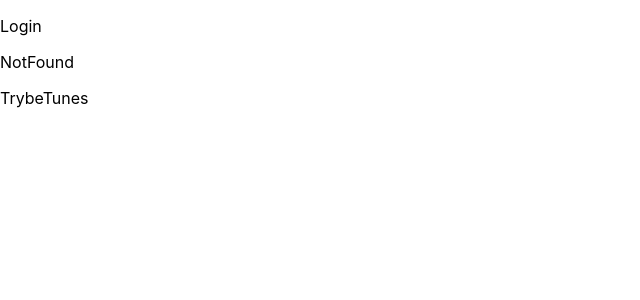
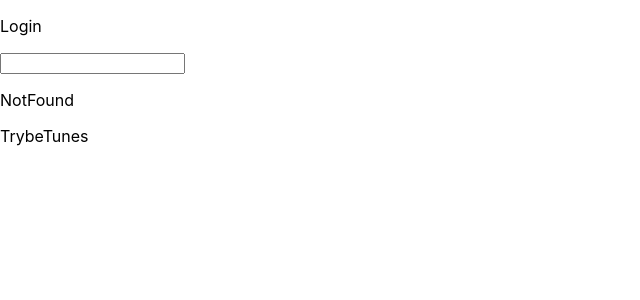
Before and after one commit to bearibeiroa/TrybeTunes, a React (Create React App) app: page / in a window 1280 px wide. Shown: the top 300 px of the page, without its empty margins (0-640 px from the left). Built offline with nearby package versions, Linux system fonts and the light colour scheme.

Commit message:
Componetização das rotas

```diff
--- a/src/App.js
+++ b/src/App.js
@@ -1,26 +1,11 @@
 import React from 'react';
-import { BrowserRouter, Route } from 'react-router-dom';
-import Login from './pages/Login';
-import Search from './pages/Search';
-import Album from './pages/Album';
-import Favorites from './pages/Favorites';
-import Profile from './pages/Profile';
-import ProfileEdit from './pages/ProfileEdit';
-import NotFound from './pages/NotFound';
+import Routers from './components/Routers';
 
 class App extends React.Component {
   render() {
     return (
       <div>
-        <BrowserRouter>
-          <Route exact path="/" component={ Login } />
-          <Route path="/search" component={ Search } />
-          <Route path="/album/:id" component={ Album } />
-          <Route path="/favorites" component={ Favorites } />
-          <Route path="/profile" component={ Profile } />
-          <Route path="/profile/edit" component={ ProfileEdit } />
-          <Route path="*" component={ NotFound } />
-        </BrowserRouter>
+        <Routers />
         <p>TrybeTunes</p>
       </div>
     );
--- /dev/null
+++ b/src/components/Routers.js
@@ -0,0 +1,29 @@
+import React, { Component } from 'react';
+import { BrowserRouter, Route } from 'react-router-dom';
+import Login from '../pages/Login';
+import Search from '../pages/Search';
+import Album from '../pages/Album';
+import Favorites from '../pages/Favorites';
+import Profile from '../pages/Profile';
+import ProfileEdit from '../pages/ProfileEdit';
+import NotFound from '../pages/NotFound';
+
+class Routers extends Component {
+  render() {
+    return (
+      <div>
+        <BrowserRouter>
+          <Route exact path="/" component={ Login } />
+          <Route path="/search" component={ Search } />
+          <Route path="/album/:id" component={ Album } />
+          <Route path="/favorites" component={ Favorites } />
+          <Route path="/profile" component={ Profile } />
+          <Route path="/profile/edit" component={ ProfileEdit } />
+          <Route path="*" component={ NotFound } />
+        </BrowserRouter>
+      </div>
+    );
+  }
+}
+
+export default Routers;
--- a/src/pages/Login.js
+++ b/src/pages/Login.js
@@ -5,6 +5,13 @@
     return (
       <div data-testid="page-login">
         <p>Login</p>
+        <form>
+          <input
+            type="text"
+            data-testid="login-name-input"
+            name="login"
+          />
+        </form>
       </div>
     );
   }
```
